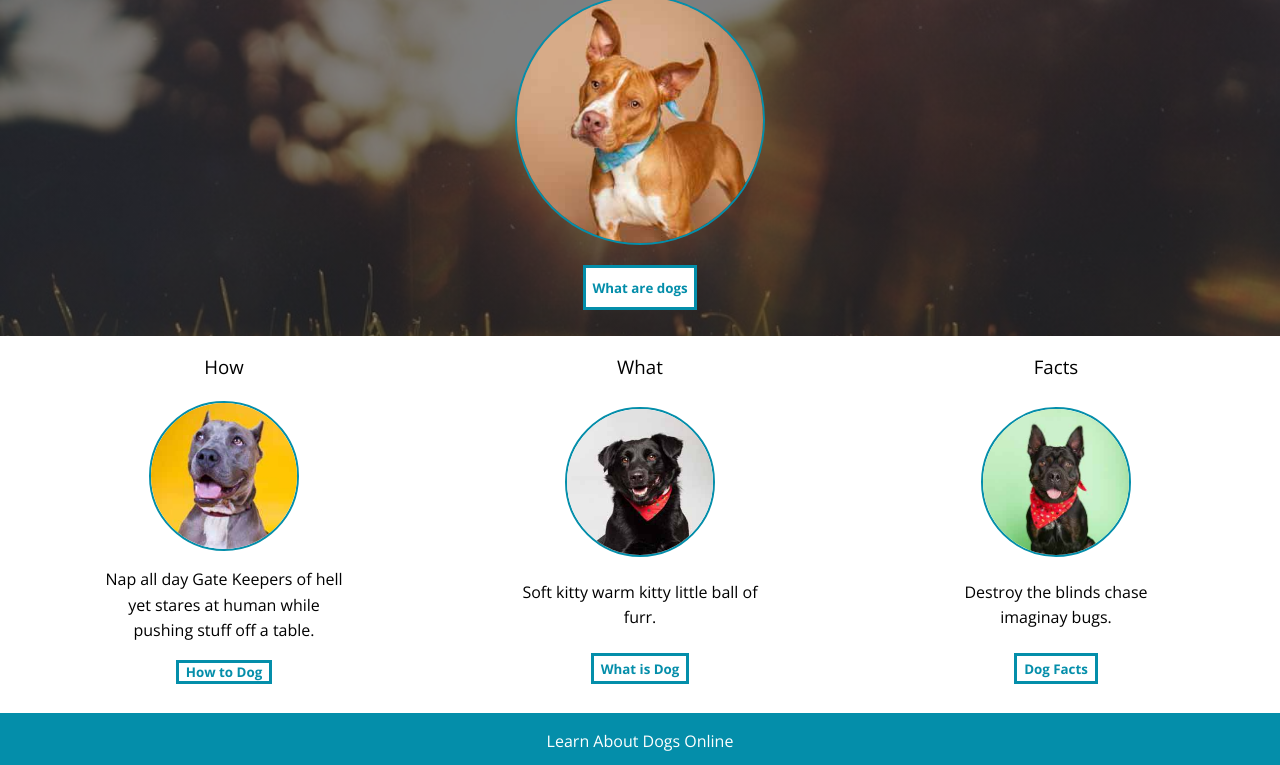
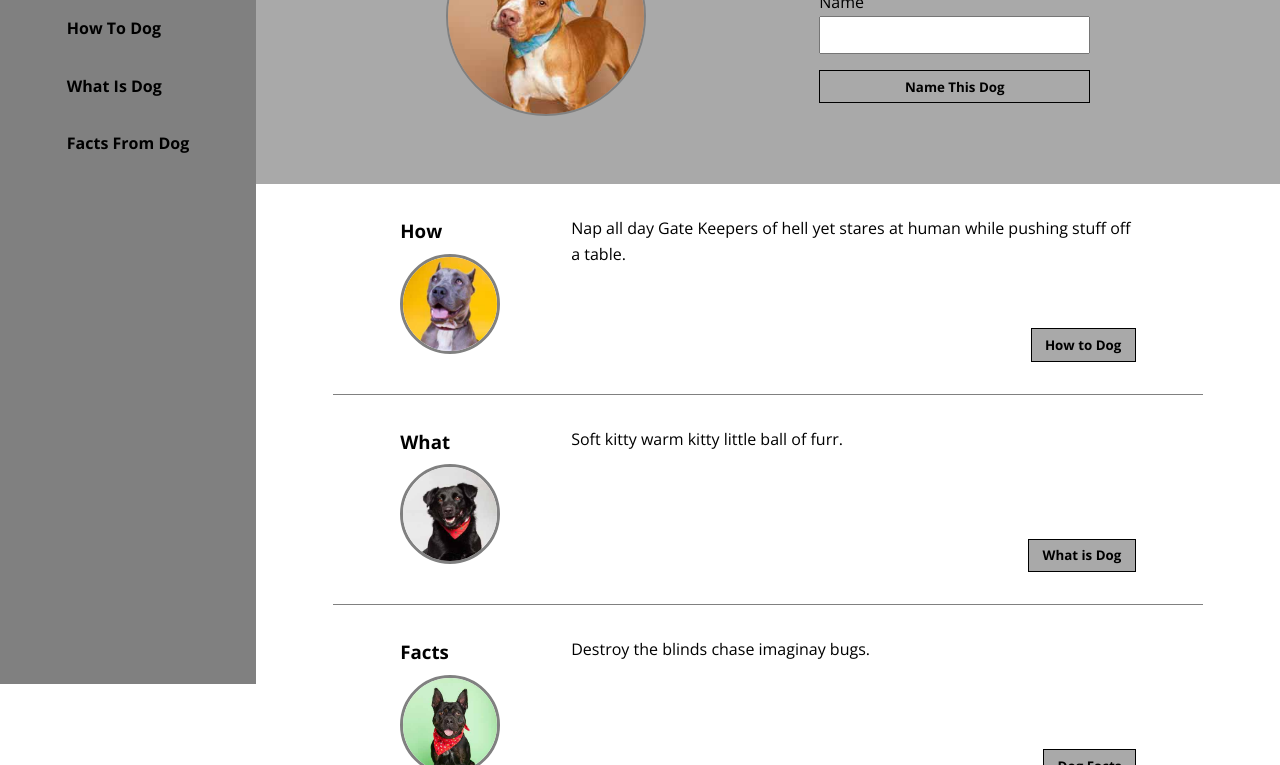
Before and after one commit to gvemulapalli33/Dog, a plain HTML site: page index.html in a window 1280 px wide. Shown: the part 116-881 px from the top of the page. Drawn offline with nearby package versions, Linux system fonts and the light colour scheme.

Commit message:
changing styles to create different comp

```diff
--- a/index.html
+++ b/index.html
@@ -3,43 +3,62 @@
   <head>
     <meta charset="utf-8">
     <link href="https://fonts.googleapis.com/css?family=Open+Sans:400,600,700&display=swap" rel="stylesheet">
-    <link rel="stylesheet" type="text/css" href="./styles.css" />
+    <link rel="stylesheet" type="text/css" href="./styles2.css" />
     <title>Dog Party</title>
   </head>
   <body>
-    <header>
+    <aside>
       <nav class="nav-list">
         <img class="nav-icon" src="./assets/dog-icon.svg">
         <ul class="nav-pages">
-          <li><a href="#">How</a></li>
-          <li><a href="#">What</a></li>
-          <li><a href="#">Facts</a></li>
+          <li><a href="#">How To Dog</a></li>
+          <li><a href="#">What Is Dog</a></li>
+          <li><a href="#">Facts From Dog</a></li>
         </ul>
       </nav>
-    </header>
+    </aside>
+    <section class="main-container">
     <section class="hero-img">
-       <h1 class="title">A site About Some Dogs</h1>
        <img class="main-dog" src="./assets/dog1-sq.jpg" alt="dog-image" />
-       <button class="btn">What are dogs</button>
+       <section class="form-details">
+        <h1 class="title">A site About <strong>Some Dogs</strong></h1>
+        <form>
+          <label>Name</label>
+          <input class="name" for="name" id="name" />
+          <button class="btn-main">Name This Dog</button>
+        </form>
+      </section>
     </section>
     <section class="about-dogs">
       <article class="dog-article">
+         <section class="img-details">
          <h3 class="sub-title">How</h3>
          <img class="dog-img" src="./assets/dog2-sq.jpg" alt="dog" />
+        </section>
+         <section class="details">
          <p class="desc">Nap all day Gate Keepers of hell yet stares at human while pushing stuff off a table.</p>
          <button class="btn">How to Dog</button>
+        </section>
         </article>
       <article class="dog-article">
+        <section class="img-details">
          <h3 class="sub-title">What</h3>
          <img class="dog-img" src="./assets/dog3-sq.jpg" alt="dog" />
+        </section>
+        <section class="details">
          <p class="desc">Soft kitty warm kitty little ball of furr.</p>
          <button class="btn">What is Dog</button>
+        </section>
         </article>
       <article class="dog-article">
+        <section class="img-details">
         <h3 class="sub-title">Facts</h3>
          <img class="dog-img" src="./assets/dog4-sq.jpg" alt="dog" />
+        </section>
+        <section class="details">
          <p class="desc">Destroy the blinds chase imaginay bugs.</p>
          <button class="btn">Dog Facts</button>
+        </section>
       </article>
     </section>
     <footer>
@@ -50,7 +69,8 @@
          <li><a href="#"><img src="./assets/instagram.svg" alt="insta-icon" /></a></li>
          <li><a href="#"><img src="./assets/linkedin.svg" alt="linkedin-icon" /></a></li>
        </ul>
-       <p><a href="" class="link">See this on Github</a></p>
+       <p hidden><a href="https://github.com/gvemulapalli33/Dog" class="link">See this on Github</a></p>
     </footer>
+  </section>
   </body>
 </html>
--- /dev/null
+++ b/styles2.css
@@ -0,0 +1,174 @@
+* {
+    box-sizing: border-box;
+    margin: 0;
+    padding: 0;
+    font-family: 'Open Sans', sans-serif;
+  }
+  /*
+  * Light blue: `#75e2e6`
+  * Dark blue: `#048eaa`
+  * Background color: `#ffffff`
+  * White text: `#ffffff`
+  * Body text: `#000000`
+  */
+
+  html {
+    height: 100vh;
+  }
+
+  body {
+    line-height: 1.6;
+    width: 100%;
+    color: #000000;
+    display: flex;
+    max-height: 100%;
+  }
+
+  ul {
+    list-style: none;
+    padding: 0;
+    margin: 0;
+  }
+
+  a {
+    text-decoration: none;
+  }
+
+  a:focus, a:hover {
+    text-decoration: underline;
+  }
+
+  .hero-img {
+    background-color: darkgrey;
+    width: 100%;
+    height: 300px;
+    display: flex;
+    padding: 2em;
+    justify-content: space-evenly;
+  }
+
+  aside {
+      width: 20%;
+      background-color: gray;
+      display: flex;
+      flex-direction: column;
+      align-items: center;
+      box-sizing: border-box;
+  }
+
+  .nav-icon {
+      width: 100px;
+      height: 100px;
+      display: block;
+      margin: 0 auto;
+  }
+
+  .nav-pages li a {
+      color: #000000;
+      font-size: 1rem;
+      font-weight: bold;
+  }
+
+  .nav-pages li {
+      margin: 2em;
+  }
+
+  .main-container {
+      width: 80%;
+      box-sizing: border-box;
+  }
+
+  .title {
+      color: #ffffff;
+      font-size: 1.5rem;
+      font-weight: 300;
+      margin-bottom: 1.5em;
+  }
+
+  .main-dog {
+      border-radius: 50%;
+      width: 200px;
+      height: 200px;
+      border: 2px solid gray;
+      margin-right: 1em;
+      max-width: 100%;
+      display: block;
+      box-sizing: border-box;
+  }
+
+  .form-details {
+     display: flex;
+     flex-direction: column;
+  }
+
+  form {
+      display: flex;
+      flex-direction: column;
+  }
+
+  .name {
+      padding: .6em;
+      margin-bottom: 1.2em;
+  }
+
+  .btn, .btn-main {
+      padding: .5em 0;
+      font-weight: bold;
+      background-color: darkgray;
+      border: 1px solid black;
+  }
+
+  .dog-article {
+    border-bottom: 1px solid gray;
+    padding: 2em;
+    width: 85%;
+    display: flex;
+    margin: 0 auto;
+    justify-content: space-around;
+  }
+
+  .dog-img {
+      border-radius: 50%;
+      width: 100px;
+      height: 100px;
+      border: 3px solid gray;
+      margin-top: .5em;
+  }
+
+  .details {
+     width: 70%;
+     display: flex;
+     flex-direction: column;
+     box-sizing: border-box;
+  }
+
+  .btn {
+      padding: .5em 1em;
+      align-self: flex-end;
+      margin-top: auto;
+  }
+
+  footer {
+      background-color: darkgray;
+      color: #ffffff;
+      display: flex;
+      justify-content: flex-end;
+  }
+  footer > * {
+      margin: 1em;
+  }
+
+  .footer-title {
+      font-weight: bold;
+      font-size: 1.1rem;
+  }
+
+  .social-media-icons {
+      width: 150px;
+      flex-wrap: wrap;
+      display: flex;
+  }
+
+  .social-media-icons li {
+    margin: .5em;
+  }
```
